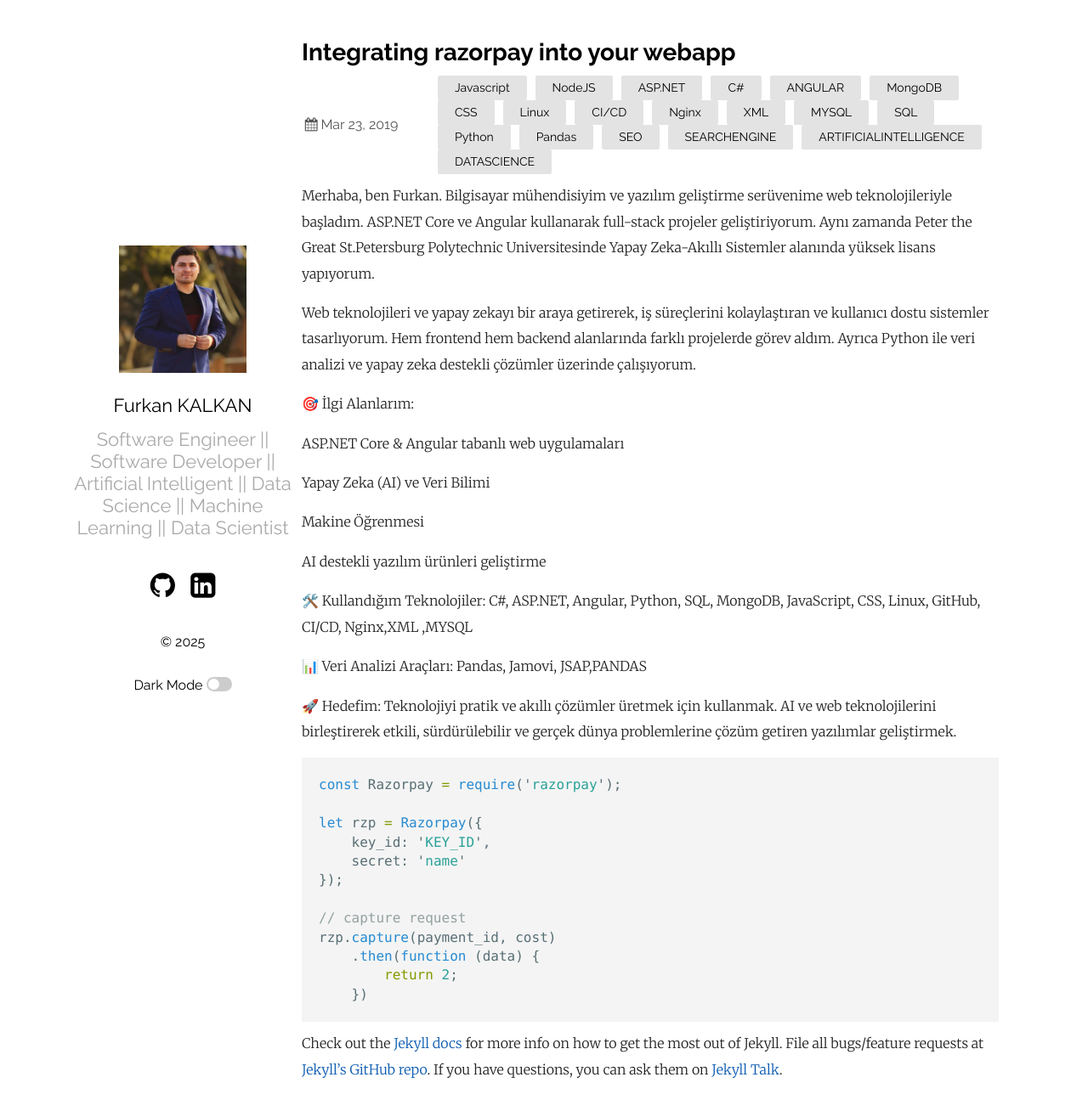
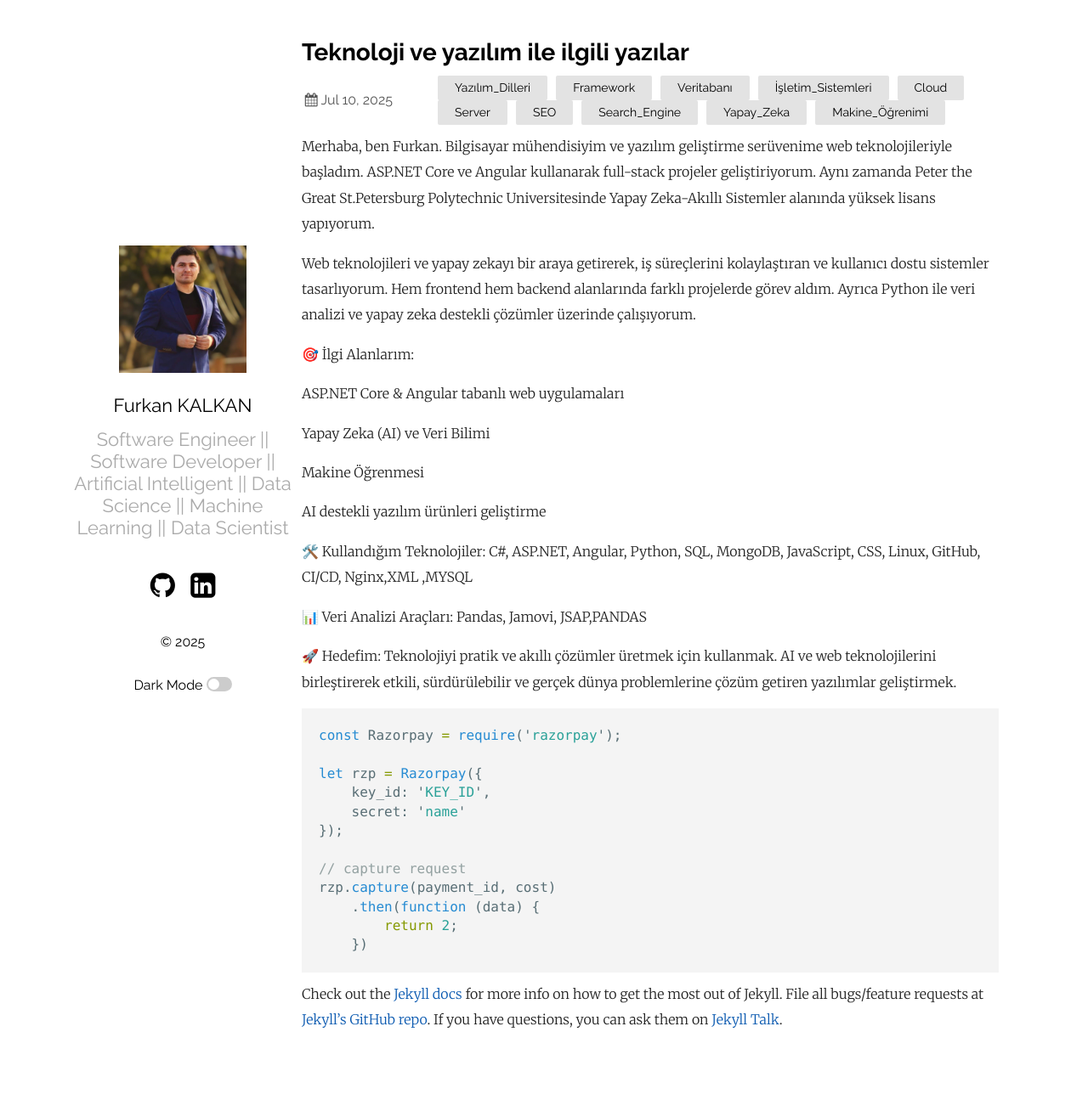
Before and after one commit to Furkan9534/furkan9534.github.io, a Jekyll site: the page built from _posts/2019-03-23-welcome-to-jekyll.markdown, in a window 1280 px wide and 1319 px high. Shown: the top 1308 px of the window at 85% size. Built offline with Jekyll 4.4.1, drawn with Linux system fonts in a browser that asks for light colours.

Commit message:
Update 2019-03-23-welcome-to-jekyll.markdown

```diff
--- a/_posts/2019-03-23-welcome-to-jekyll.markdown
+++ b/_posts/2019-03-23-welcome-to-jekyll.markdown
@@ -1,8 +1,8 @@
 ---
 layout: post
-title:  "Integrating razorpay into your webapp"
-date:   2019-03-23 21:03:36 +0530
-categories: Javascript NodeJS ASP.NET C# ANGULAR  MongoDB CSS  Linux CI/CD Nginx XML MYSQL SQL Python Pandas SEO SEARCHENGINE ARTIFICIALINTELLIGENCE DATASCIENCE
+title:  "Teknoloji ve yazılım ile ilgili yazılar"
+date:   2025-07-10
+categories: Yazılım_Dilleri Framework  Veritabanı İşletim_Sistemleri Cloud Server SEO Search_Engine Yapay_Zeka Makine_Öğrenimi
 ---
 
 Merhaba, ben Furkan. Bilgisayar mühendisiyim ve yazılım geliştirme serüvenime web teknolojileriyle başladım.
```
